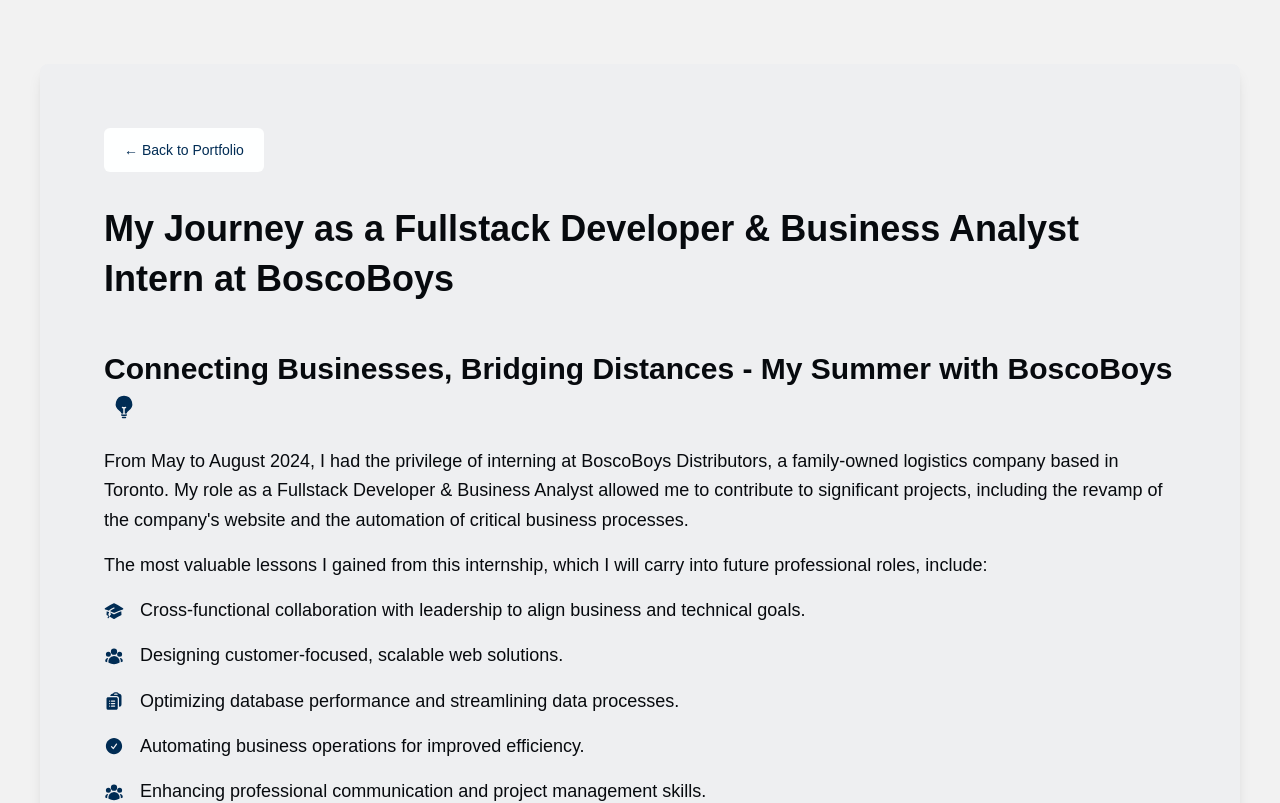
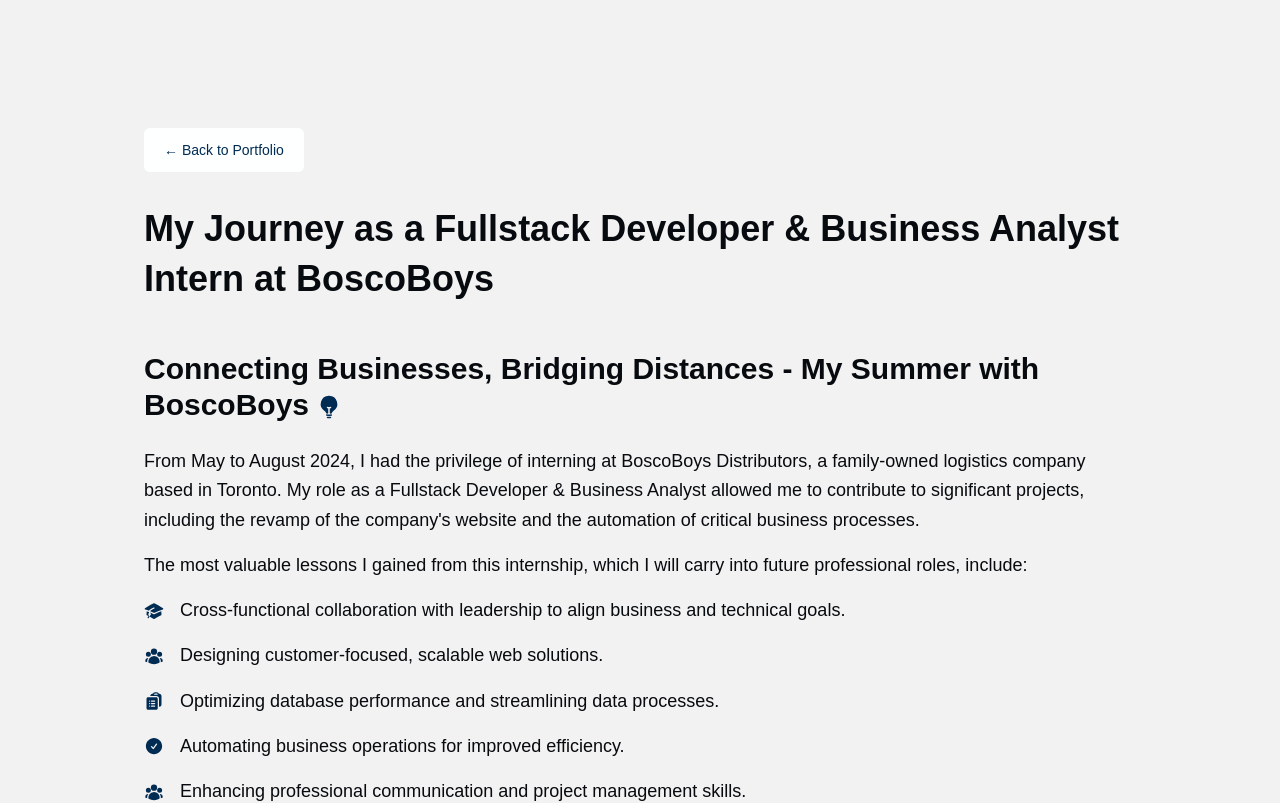
Before and after one commit to P541M/portfolio-old, a React (Create React App) app: page /s24-work-term-report in a window 1280 px wide. Shown: the top 803 px of the page. Built offline with nearby package versions, Linux system fonts and the light colour scheme.

Commit message:
feat: removed width restriction

```diff
--- a/src/components/S24WorkTermReport.jsx
+++ b/src/components/S24WorkTermReport.jsx
@@ -19,11 +19,8 @@
   };
 
   return (
-    <div className="mt-16 flex justify-center px-8">
-      <div
-        id="s24-work-term-report"
-        className="bg-boscoContrastDark w-full max-w-[1200px] rounded-lg p-16 shadow-lg"
-      >
+    <div className="mt-16 flex justify-center px-20">
+      <div id="s24-work-term-report" className="w-full p-16">
         <button
           onClick={handleBack}
           className="bg-boscoContrastLight text-boscoPrimary hover:bg-boscoPrimary hover:text-boscoBackground mb-8 inline-flex items-center rounded-md px-5 py-3 text-sm transition duration-300 ease-in-out"
```
